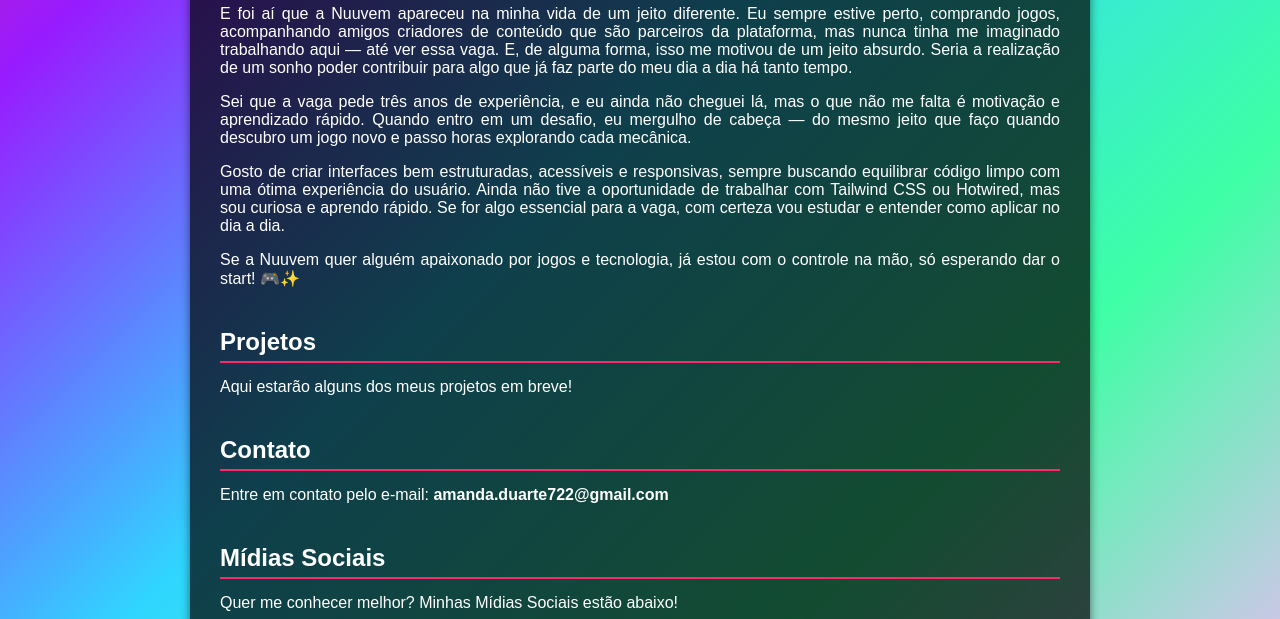
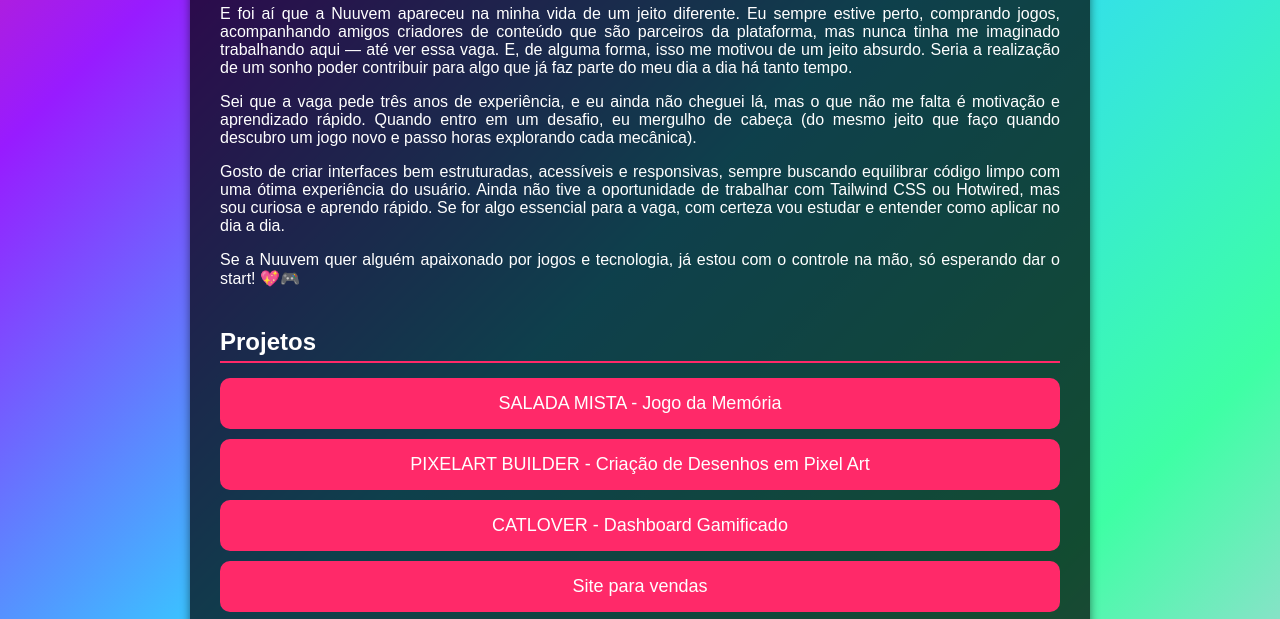
Before and after one commit to mewzzie/siteportfolio, a plain HTML site: page index.html in a window 1280 px wide. Shown: the part 587-1206 px from the top of the page. Drawn offline with Linux system fonts and the light colour scheme.

Commit message:
Update index.html

```diff
--- a/index.html
+++ b/index.html
@@ -2,6 +2,7 @@
 <html lang="pt-br">
 <head>
     <meta charset="UTF-8">
+    <!-- pra se adaptar a diferentes telas e dispositivos -->
     <meta name="viewport" content="width=device-width, initial-scale=1.0">
     <link rel="stylesheet" href="https://cdnjs.cloudflare.com/ajax/libs/font-awesome/6.0.0-beta3/css/all.min.css">
     <title>Portfólio Amanda</title>
@@ -117,6 +118,28 @@
             margin-right: 8px; /* Espaço entre o ícone e o nome */
         }
 
+        .projetos {
+            display: flex;
+            flex-direction: column;
+            gap: 10px;
+        }
+
+        .projeto-item {
+            background-color: #ff2969;
+            color: white;
+            font-size: 18px;
+            padding: 15px;
+            border-radius: 10px;
+            text-decoration: none;
+            text-align: center;
+            transition: background-color 0.3s ease;
+        }
+
+        .projeto-item:hover {
+            background-color: #ff2969;
+        }
+
+
     </style>
 </head>
 <body>
@@ -142,15 +165,22 @@
             <p class="paragrafo">Por muito tempo, achei que meu caminho seria na arte 2D, texturização e criação de interfaces, mas nos últimos semestres do curso, a programação me pegou de jeito. No começo, apanhei bastante, mas foi justamente essa dificuldade que me fez desenvolver um hábito que carrego até hoje: comentar absolutamente tudo no código. O que começou como uma forma de me ajudar acabou virando uma maneira de tornar meu código mais acessível para qualquer pessoa que precise mexer nele depois.</p>
             <p class="paragrafo">Durante o curso, tive que encarar o TCP (Trabalho de Conclusão de Período) todo semestre. Junto com um time, desenvolvíamos um jogo do zero em seis meses, organizando tudo: quem programava, quem fazia arte, som, game design… Se não entregasse no prazo, era reprovação na certa. Foi aí que aprendi a trabalhar em equipe, a me organizar e a entender que cada detalhe conta para um projeto dar certo.</p>
             <p class="paragrafo">E foi aí que a Nuuvem apareceu na minha vida de um jeito diferente. Eu sempre estive perto, comprando jogos, acompanhando amigos criadores de conteúdo que são parceiros da plataforma, mas nunca tinha me imaginado trabalhando aqui — até ver essa vaga. E, de alguma forma, isso me motivou de um jeito absurdo. Seria a realização de um sonho poder contribuir para algo que já faz parte do meu dia a dia há tanto tempo.</p>
-            <p class="paragrafo">Sei que a vaga pede três anos de experiência, e eu ainda não cheguei lá, mas o que não me falta é motivação e aprendizado rápido. Quando entro em um desafio, eu mergulho de cabeça — do mesmo jeito que faço quando descubro um jogo novo e passo horas explorando cada mecânica.</p>
+            <p class="paragrafo">Sei que a vaga pede três anos de experiência, e eu ainda não cheguei lá, mas o que não me falta é motivação e aprendizado rápido. Quando entro em um desafio, eu mergulho de cabeça (do mesmo jeito que faço quando descubro um jogo novo e passo horas explorando cada mecânica).</p>
             <p class="paragrafo">Gosto de criar interfaces bem estruturadas, acessíveis e responsivas, sempre buscando equilibrar código limpo com uma ótima experiência do usuário. Ainda não tive a oportunidade de trabalhar com Tailwind CSS ou Hotwired, mas sou curiosa e aprendo rápido. Se for algo essencial para a vaga, com certeza vou estudar e entender como aplicar no dia a dia.</p>
-            <p class="paragrafo">Se a Nuuvem quer alguém apaixonado por jogos e tecnologia, já estou com o controle na mão, só esperando dar o start! 🎮✨</p>
+            <p class="paragrafo">Se a Nuuvem quer alguém apaixonado por jogos e tecnologia, já estou com o controle na mão, só esperando dar o start! 💖🎮</p>
         </section>
 
         <!-- Seção Projetos -->
         <section id="projetos">
             <h2>Projetos</h2>
-            <p>Aqui estarão alguns dos meus projetos em breve!</p>
+            <div class="projetos">
+                <a href="https://mewzzie.github.io/saladamista/" target="_blank" class="projeto-item">SALADA MISTA - Jogo da Memória</a>
+                <a href="https://mewzzie.github.io/pixelartbuilder/" target="_blank" class="projeto-item">PIXELART BUILDER - Criação de Desenhos em Pixel Art</a>
+                <a href="https://mewzzie.github.io/catlover/" target="_blank" class="projeto-item">CATLOVER - Dashboard Gamificado</a>
+                <a href="https://mewzzie.github.io/sitevendas/" target="_blank" class="projeto-item">Site para vendas</a>
+                <a href="https://mewzzie.github.io/bdayblueamanda/" target="_blank" class="projeto-item">Site de aniversário engraçadinho</a>
+            </div>
+
         </section>
 
         <!-- Seção Contato -->
@@ -166,7 +196,8 @@
     <div class="social-icons">
         <a href="https://www.instagram.com/mewzzie" target="_blank"><i class="fab fa-instagram"></i> Instagram</a>
         <a href="https://twitter.com/mewzzie" target="_blank"><i class="fab fa-twitter"></i> Twitter</a>
-        <a href="https://www.tiktok.com/mewzzie" target="_blank"><i class="fab fa-tiktok"></i> TikTok</a>
+        <a href="https://www.tiktok.com/@mewzzie" target="_blank"><i class="fab fa-tiktok"></i> TikTok</a>
+        <a href="https://www.twitch.tv/mewzzie" target="_blank"><i class="fab fa-twitch"></i> Twitch</a>
     </div>
         </section>
     </div>
```
